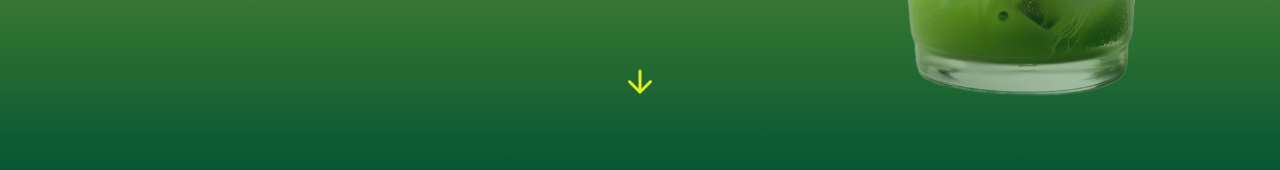
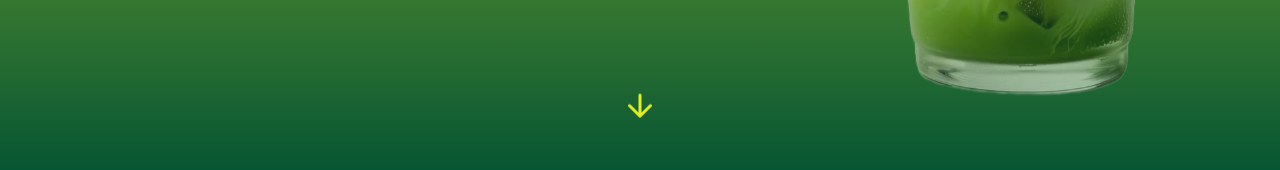
Before and after one commit to bavayra/matcha-cafe, a React (Vite) app: page / in a window 1280 px wide. Shown: the part 630-800 px from the top of the page. Built offline with nearby package versions, Linux system fonts and the light colour scheme; the HTML template or start-up script is replaced by a standard one.

Commit message:
style/refactor(Hero): fixed an issue with scroll arrow's position by setting position to absolute and settin bottom and align values. removed pb

```diff
--- a/src/components/Hero/Hero.tsx
+++ b/src/components/Hero/Hero.tsx
@@ -40,7 +40,7 @@ export default function Hero() {
         </div>
       </div>
 
-      <div className="relative z-10 flex justify-center pb-6 lg:absolute lg:bottom-10 lg:left-1/2 lg:-translate-x-1/2">
+      <div className="absolute z-10 flex lg:bottom-10 self-center bottom-4">
         <div className="flex flex-col items-center gap-1 animate-bounce text-[var(--yellow-main)]">
           <svg width="36" height="36" viewBox="0 0 24 24" fill="none" aria-hidden>
             <path
```
